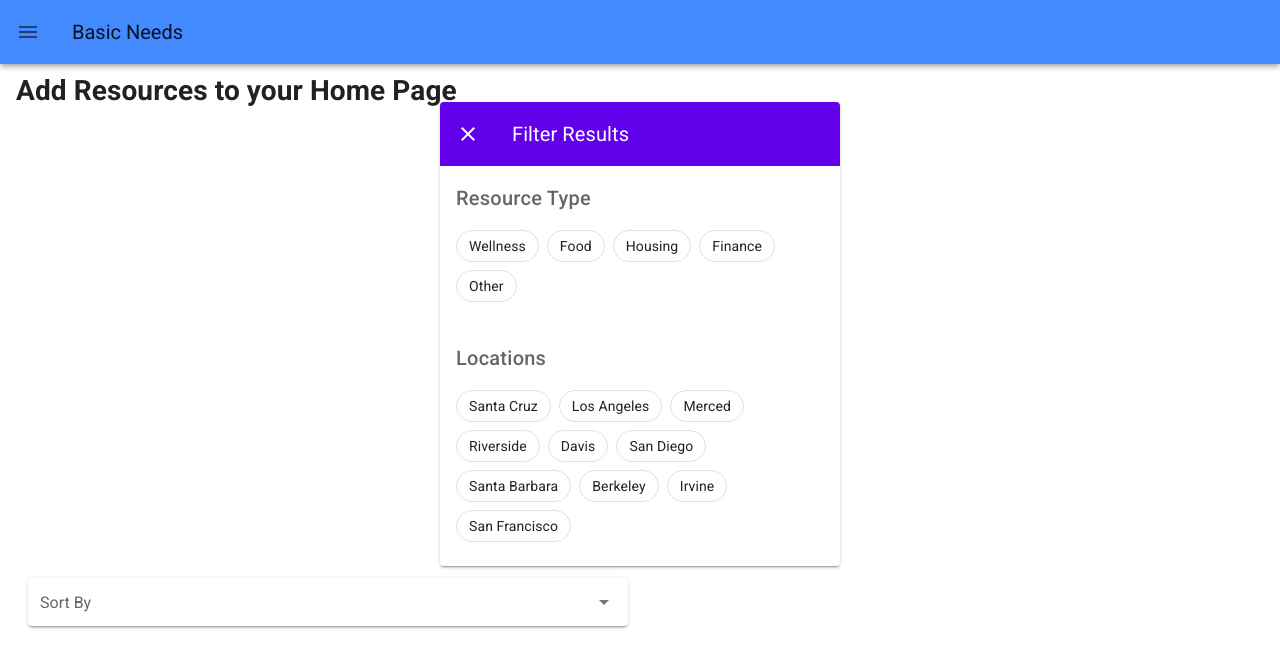
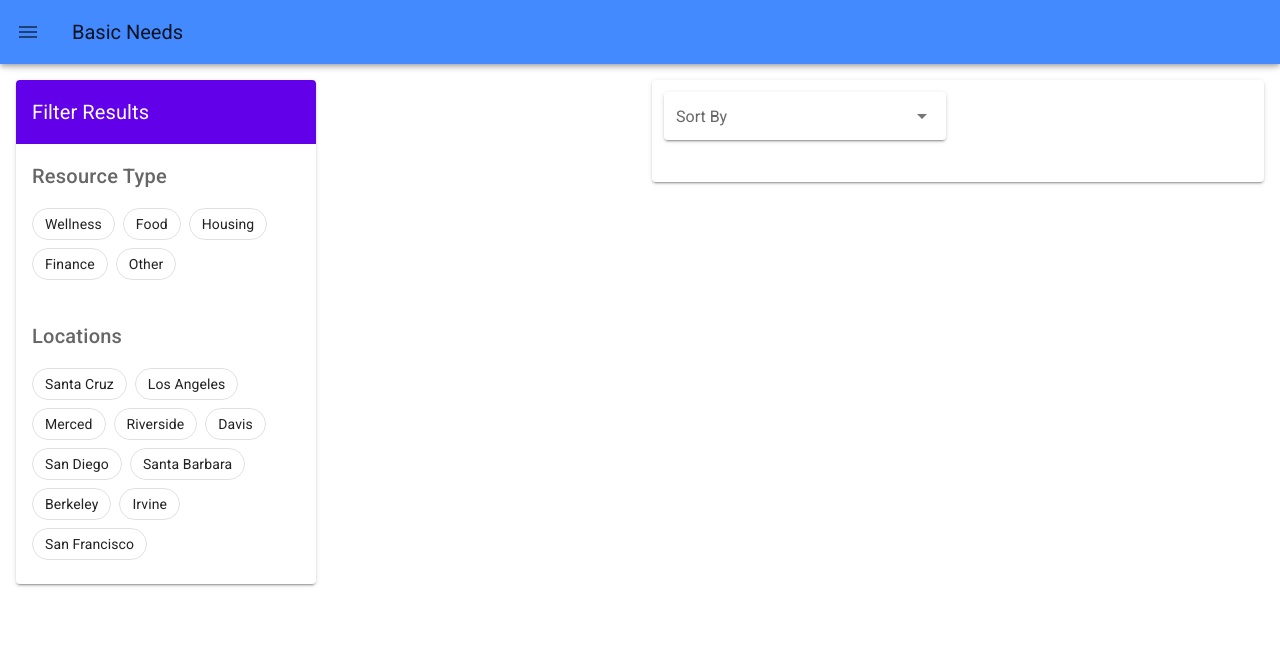
Before and after one commit to bbaltaxe/basicneeds, a Vue app in the folder client/: page /add in a window 1280 px wide. Shown: the top 668 px of the page. Built offline with nearby package versions, Linux system fonts and the light colour scheme.

Commit message:
made filter component and organized on add.vue

```diff
--- /dev/null
+++ b/client/src/components/ServiceFilter.vue
@@ -0,0 +1,143 @@
+<template>
+  <div>
+<v-card
+    class="mr-auto"
+    max-width="300"
+  >
+    <v-toolbar
+      flat
+      color="deep-purple accent-4"
+      dark
+    >
+
+      <v-toolbar-title>Filter Results</v-toolbar-title>
+    </v-toolbar>
+
+    <v-card-text>
+      <h2 class="title mb-2">
+        Resource Type
+      </h2>
+
+      <v-chip-group
+        v-model="resources"
+        column
+        multiple
+      >
+        <v-chip
+          filter
+          outlined
+        >
+          Wellness
+        </v-chip>
+        <v-chip
+          filter
+          outlined
+        >
+          Food
+        </v-chip>
+        <v-chip
+          filter
+          outlined
+        >
+          Housing
+        </v-chip>
+        <v-chip
+          filter
+          outlined
+        >
+          Finance
+        </v-chip>
+        <v-chip
+          filter
+          outlined
+        >
+          Other
+        </v-chip>
+      </v-chip-group>
+    </v-card-text>
+
+    <v-card-text>
+      <h2 class="title mb-2">
+        Locations
+      </h2>
+
+      <v-chip-group
+        v-model="location"
+        column
+        multiple
+      >
+        <v-chip
+          filter
+          outlined
+        >
+          Santa Cruz
+        </v-chip>
+        <v-chip
+          filter
+          outlined
+        >
+          Los Angeles
+        </v-chip>
+        <v-chip
+          filter
+          outlined
+        >
+          Merced
+        </v-chip>
+        <v-chip
+          filter
+          outlined
+        >
+          Riverside
+        </v-chip>
+        <v-chip
+          filter
+          outlined
+        >
+          Davis
+        </v-chip>
+        <v-chip
+          filter
+          outlined
+        >
+          San Diego
+        </v-chip>
+        <v-chip
+          filter
+          outlined
+        >
+          Santa Barbara
+        </v-chip>
+        <v-chip
+          filter
+          outlined
+        >
+          Berkeley
+        </v-chip>
+        <v-chip
+          filter
+          outlined
+        >
+          Irvine
+        </v-chip>
+        <v-chip
+          filter
+          outlined
+        >
+          San Francisco
+        </v-chip>
+      </v-chip-group>
+    </v-card-text>
+  </v-card>
+</div>
+</template>
+
+<script>
+  export default {
+    name:'App',
+    data () {
+      return {}
+    }
+  }
+
+</script>
--- a/client/src/views/Add.vue
+++ b/client/src/views/Add.vue
@@ -1,140 +1,14 @@
 <template>
   <v-card-text>
-    <div class="add">
-      <h1>Add Resources to your Home Page</h1>
+    <div class="container-fluid">
+      <div class="row">
+        <div class="col-sm">
+          <ServiceFilter/>
+        </div>
+      <div class="col-lg">
 
-  <v-card
-    class="mx-auto"
-    max-width="400"
-  >
-    <v-toolbar
-      flat
-      color="deep-purple accent-4"
-      dark
-    >
-      <v-btn icon>
-        <v-icon>mdi-close</v-icon>
-      </v-btn>
-      <v-toolbar-title>Filter Results</v-toolbar-title>
-    </v-toolbar>
-
-    <v-card-text>
-      <h2 class="title mb-2">
-        Resource Type
-      </h2>
-
-      <v-chip-group
-        v-model="resources"
-        column
-        multiple
-      >
-        <v-chip
-          filter
-          outlined
-        >
-          Wellness
-        </v-chip>
-        <v-chip
-          filter
-          outlined
-        >
-          Food
-        </v-chip>
-        <v-chip
-          filter
-          outlined
-        >
-          Housing
-        </v-chip>
-        <v-chip
-          filter
-          outlined
-        >
-          Finance
-        </v-chip>
-        <v-chip
-          filter
-          outlined
-        >
-          Other
-        </v-chip>
-      </v-chip-group>
-    </v-card-text>
-
-    <v-card-text>
-      <h2 class="title mb-2">
-        Locations
-      </h2>
-
-      <v-chip-group
-        v-model="location"
-        column
-        multiple
-      >
-        <v-chip
-          filter
-          outlined
-        >
-          Santa Cruz
-        </v-chip>
-        <v-chip
-          filter
-          outlined
-        >
-          Los Angeles
-        </v-chip>
-        <v-chip
-          filter
-          outlined
-        >
-          Merced
-        </v-chip>
-        <v-chip
-          filter
-          outlined
-        >
-          Riverside
-        </v-chip>
-        <v-chip
-          filter
-          outlined
-        >
-          Davis
-        </v-chip>
-        <v-chip
-          filter
-          outlined
-        >
-          San Diego
-        </v-chip>
-        <v-chip
-          filter
-          outlined
-        >
-          Santa Barbara
-        </v-chip>
-        <v-chip
-          filter
-          outlined
-        >
-          Berkeley
-        </v-chip>
-        <v-chip
-          filter
-          outlined
-        >
-          Irvine
-        </v-chip>
-        <v-chip
-          filter
-          outlined
-        >
-          San Francisco
-        </v-chip>
-      </v-chip-group>
-    </v-card-text>
-  </v-card>
-
+      <v-card
+      class = "mr-auto">
       <v-col
         class="d-flex"
         cols="12"
@@ -146,12 +20,17 @@
           solo
         ></v-select>
       </v-col>
+    </v-card>
+  </div>
+    </div>
     </div>
   </v-card-text>
 </template>
 
 <script>
+  import ServiceFilter from '../components/ServiceFilter.vue'
   export default {
+    components: {ServiceFilter},
     data: () => ({
       sortby: ['Date', 'Location', 'Resource Type', 'Popularity', 'Random'],
       location: ['here']
```
Also changed, not shown: client/src/components/HelloWorld.vue (deleted, +0 -151 lines), 1 other file (tests, documents, lock files or other folders).
